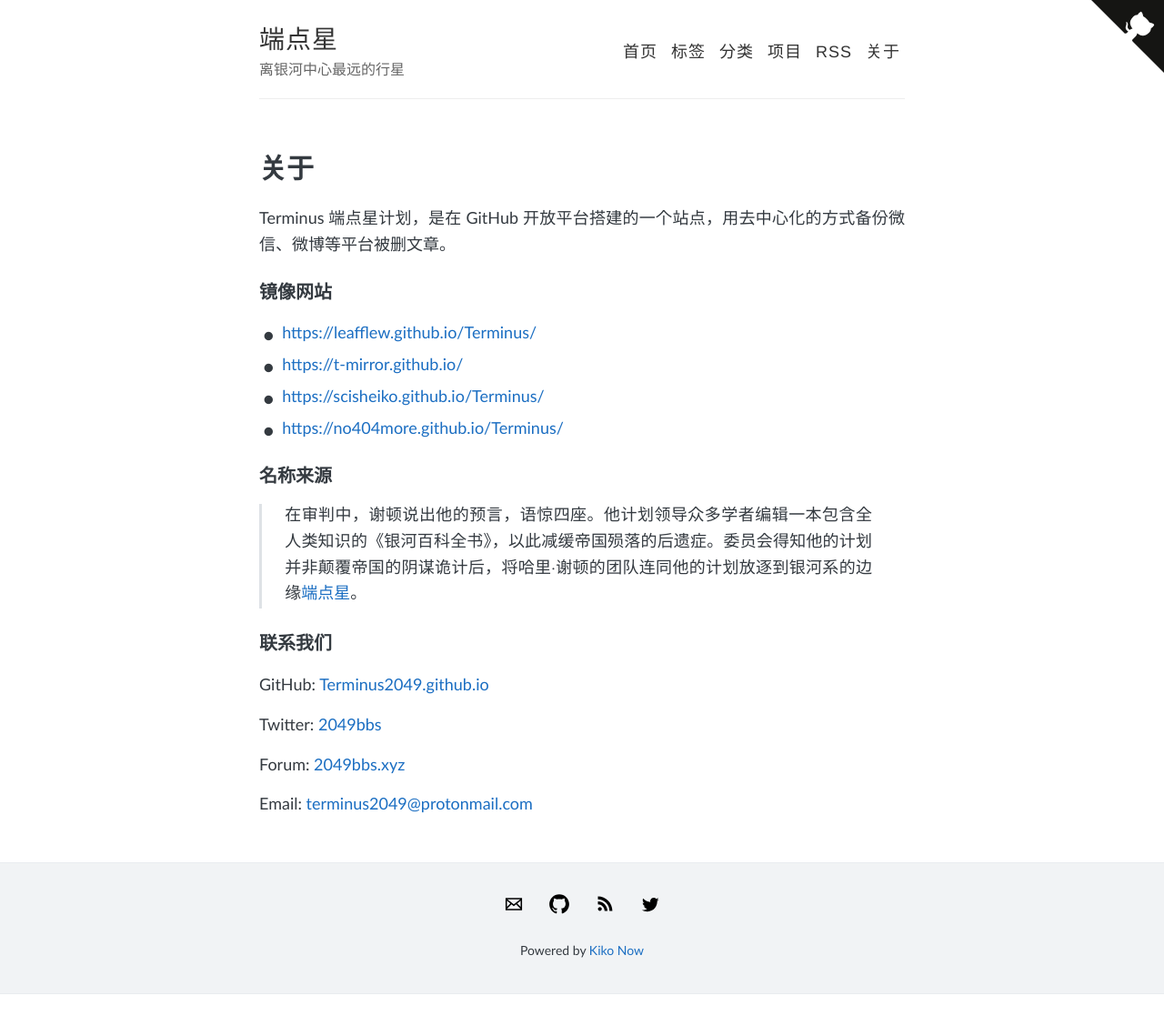
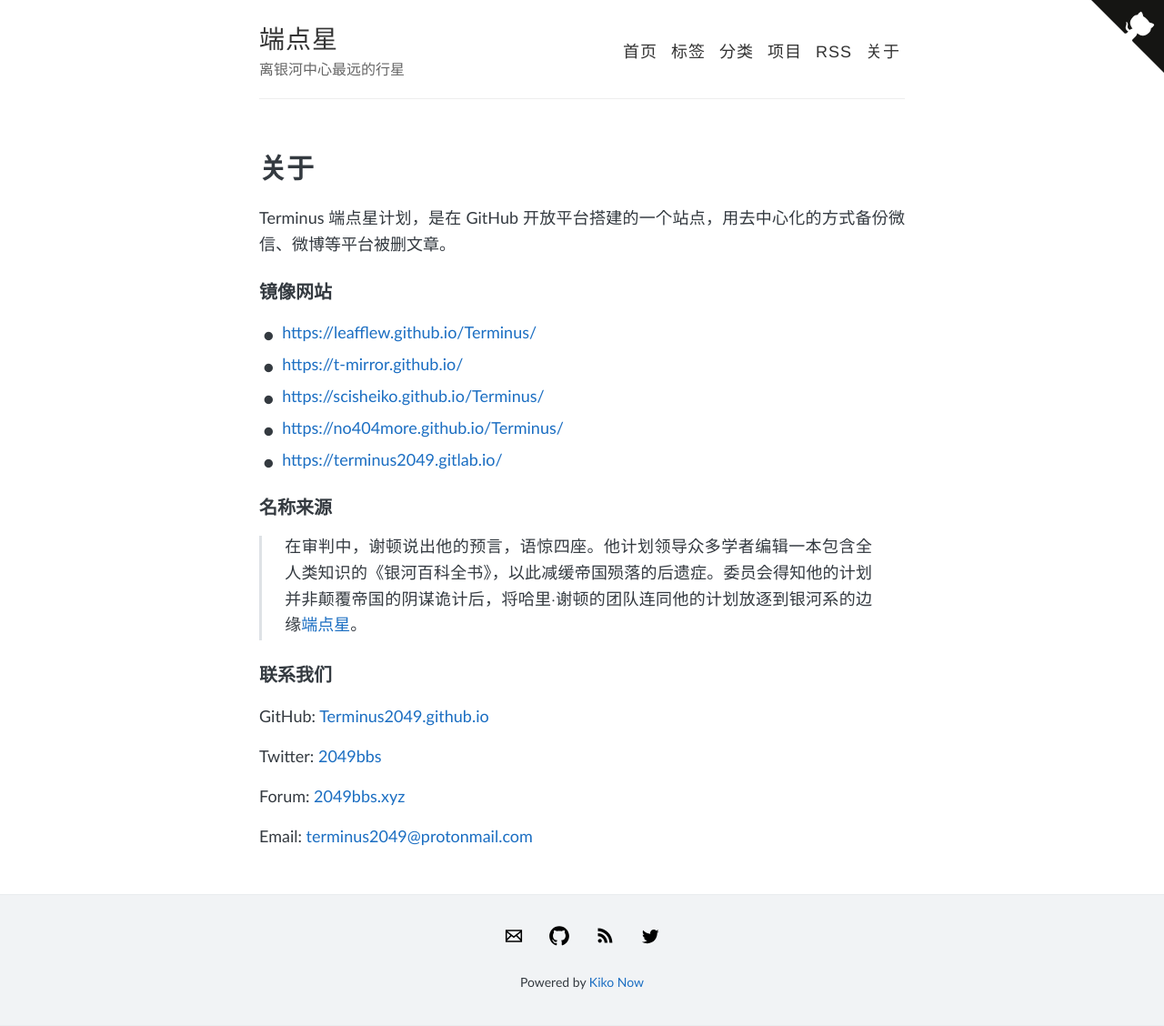
Before and after one commit to Terminus2049/Terminus2049.github.io, a Jekyll site: the page built from about.html, in a window 1280 px wide. Shown: the whole page at 91% size. Built offline with Jekyll 4.4.1, drawn with Linux system fonts in a browser that asks for light colours; before the commit the page ends 1093 px from its top, so only the background shows below that.

Commit message:
add gitlab mirror

```diff
--- a/about.html
+++ b/about.html
@@ -17,6 +17,7 @@
   <li><a href="https://t-mirror.github.io/">https://t-mirror.github.io/</a></li>
   <li><a href="https://scisheiko.github.io/Terminus/">https://scisheiko.github.io/Terminus/</a></li>
   <li><a href="https://no404more.github.io/Terminus/">https://no404more.github.io/Terminus/</a></li>
+  <li><a href="https://terminus2049.gitlab.io/">https://terminus2049.gitlab.io/</a></li>
 </ul>
 
 <h3>名称来源</h3>
```
